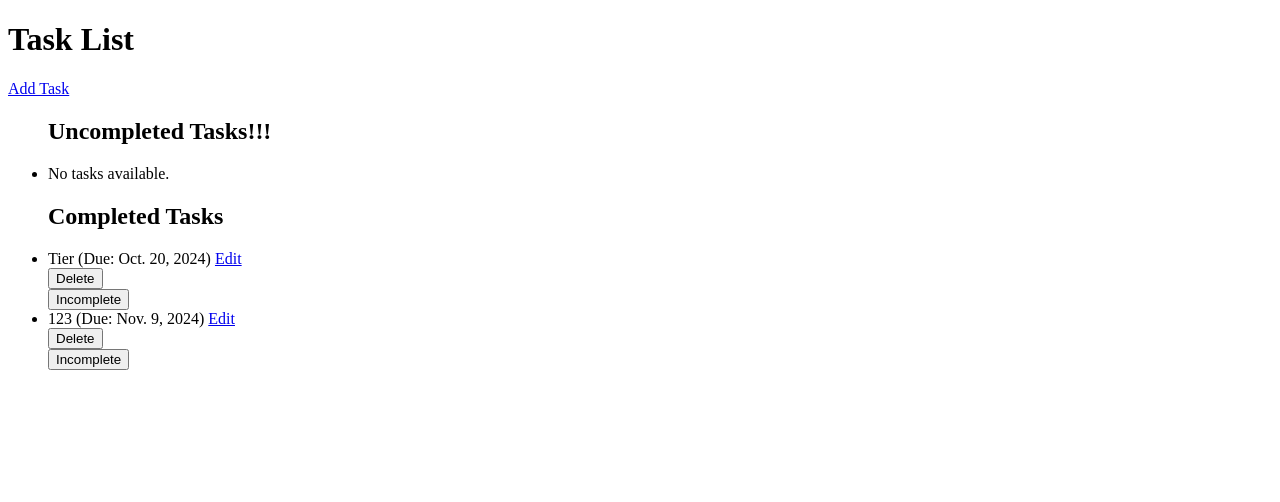
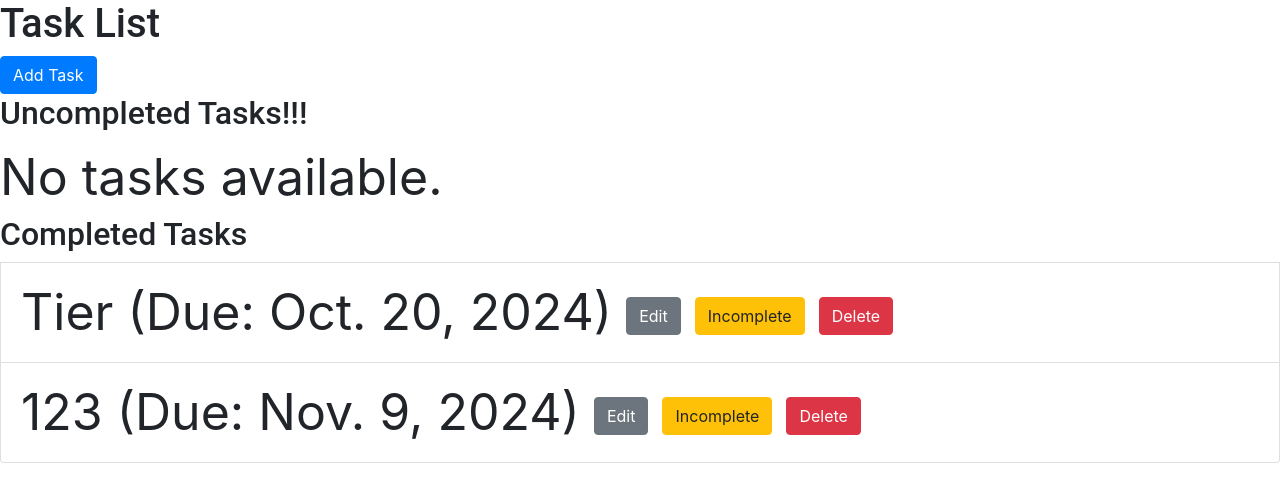
Before and after one commit to vsteiner1/Test_project_task_managment, a Django app: page / in a window 1280 px wide. Shown: the top 502 px of the page. Run offline with Django 5.2, Linux system fonts and the light colour scheme; data comes from the database, SQL or seed files in the repository; some libraries are stand-ins or nearby versions.

Commit message:
Css funktioniert, stylen angefangen aber incomplete/complete funktionieren nicht mehr

```diff
--- a/task_manager/settings.py
+++ b/task_manager/settings.py
@@ -118,6 +118,11 @@ USE_TZ = True
 
 STATIC_URL = 'static/'
 
+
+STATICFILES_DIRS = [
+    BASE_DIR / "tasks/static",  # Add the path to your static files
+]
+
 # Default primary key field type
 # https://docs.djangoproject.com/en/5.1/ref/settings/#default-auto-field
 
--- /dev/null
+++ b/tasks/static/tasks/css/style.css
@@ -0,0 +1,16 @@
+body {
+    font-family: 'Roboto', sans-serif;
+}
+
+h1,
+h2,
+h3 {
+    font-family: 'Roboto', sans-serif;
+}
+li {
+    font-size: 50px;
+}
+
+button {
+    font-family: 'Roboto Sans', sans-serif;
+}
--- a/tasks/templates/tasks/task_list.html
+++ b/tasks/templates/tasks/task_list.html
@@ -5,46 +5,55 @@
     <meta charset="UTF-8">
     <meta name="viewport" content="width=device-width, initial-scale=1.0">
     <title>Task List</title>
+    {% load static %}
+    <link rel="stylesheet" href="{% static 'tasks/css/style.css' %}">
+    <link rel="stylesheet" href="https://stackpath.bootstrapcdn.com/bootstrap/4.5.2/css/bootstrap.min.css">
 </head>
 
 <body>
     <h1>Task List</h1>
-    <a href="{% url 'add_task' %}">Add Task</a>
-    <ul>
+    <a href="{% url 'add_task' %}">
+        <button type="button" class="btn btn-primary">Add Task</button>
+    </a>
+    <ul class="list-group">
         <h2>Uncompleted Tasks!!!</h2>
         {% for task in incomplete_tasks %}
-        <li>
+        <li class="list-group-item">
             {{ task.title }} (Due: {{ task.due_date }})
-            <a href="{% url 'edit_task' task.pk %}">Edit</a>
-            <form action="{% url 'delete_task' task.pk %}" method="POST">
+            <a href="{% url 'edit_task' task.pk %}">
+                <button type="button" class="btn btn-secondary">Edit</button>
+            </a>
+            <form action="{% url 'complete_task' task.pk %}" method="POST" style="display:inline;"></form>
                 {% csrf_token %}
-                <button type="submit">Delete</button>
+                <button type="submit" class="btn btn-success">Complete</button>
             </form>
-            <form action="{% url 'complete_task' task.pk %}" method="POST" style="display:inline;">
+            <form action="{% url 'delete_task' task.pk %}" method="POST" style="display:inline;">
                 {% csrf_token %}
-                <button type="submit">Complete</button>
+                <button type="submit" class="btn btn-danger">Delete</button>
             </form>
+
         </li>
         {% empty %}
         <li>No tasks available.</li>
         {% endfor %}
     </ul>
 
-    <ul>
+    <ul class="list-group">
         <h2>Completed Tasks</h2>
         {% for task in completed_tasks %}
-        <li>
+        <li class="list-group-item">
             {{ task.title }} (Due: {{ task.due_date }})
-            <a href="{% url 'edit_task' task.pk %}">Edit</a>
-            <form action="{% url 'delete_task' task.pk %}" method="POST">
+            <a href="{% url 'edit_task' task.pk %}">
+                <button type="submit" class="btn btn-secondary">Edit</button>
+            </a>
+            <form action="{% url 'incomplete_task' task.pk %}" method="POST" style="display:inline;"></form>
                 {% csrf_token %}
-                <button type="submit">Delete</button>
+                <button type="submit" class="btn btn-warning">Incomplete</button>
             </form>
-            <form action="{% url 'incomplete_task' task.pk %}" method="POST" style="display:inline;">
+            <form action="{% url 'delete_task' task.pk %}" method="POST" style="display:inline;">
                 {% csrf_token %}
-                <button type="submit">Incomplete</button>
+                <button type="submit" class="btn btn-danger">Delete</button>
             </form>
-            <!-- Optionally add a delete link -->
         </li>
         {% empty %}
         <li>No tasks available.</li>
```
